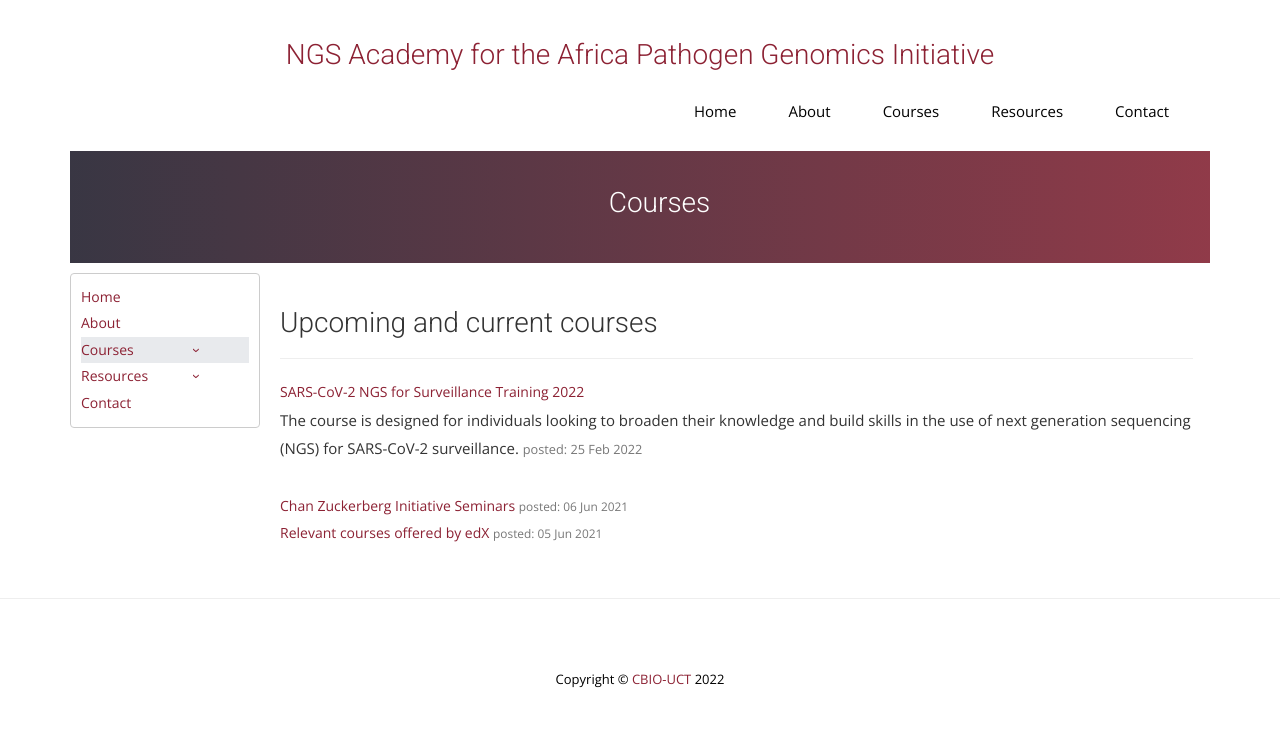
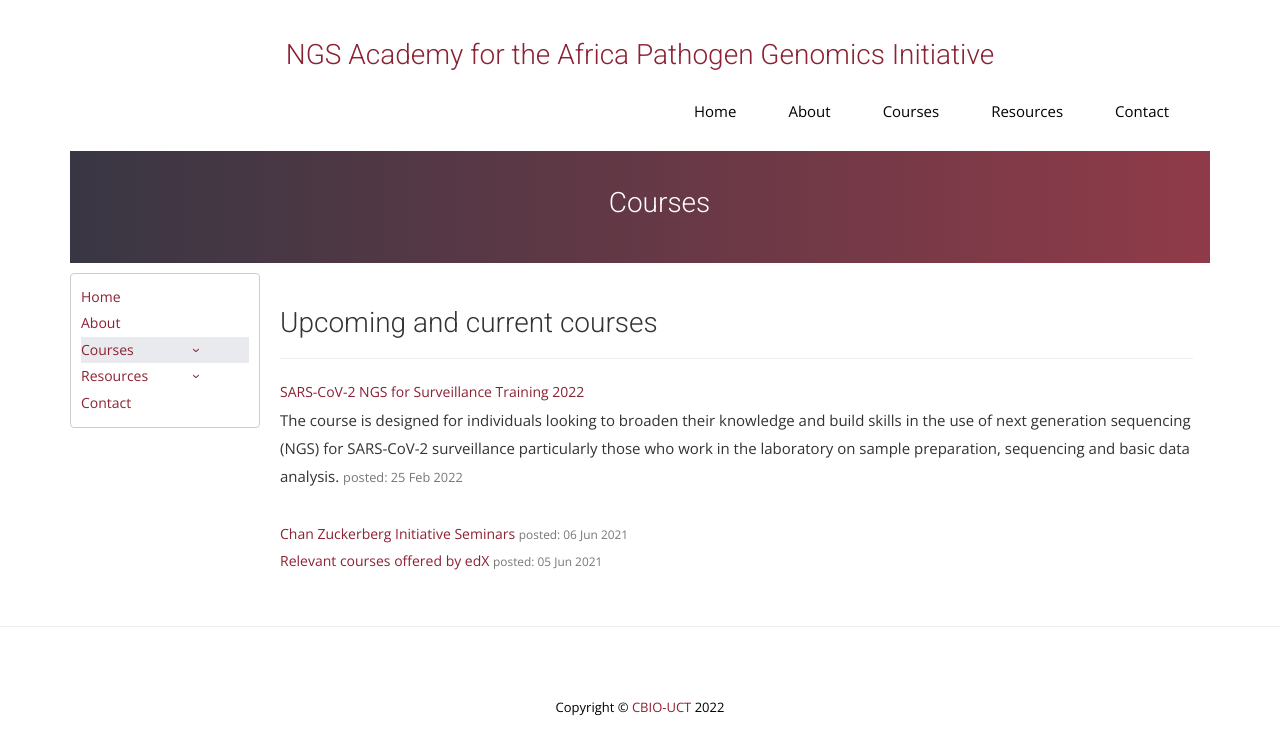
Before and after one commit to uct-cbio/ngs-academy, a Jekyll site: the page built from courses.html, in a window 1280 px wide. Shown: the top 755 px of the page. Built offline with Jekyll 4.4.1, drawn with Linux system fonts in a browser that asks for light colours; nearby versions of some CDN libraries; some web fonts are replaced; comment, search, counter and statistics services are not loaded.

Commit message:
updated missing pdfs and updated pgi text

```diff
--- a/_posts/2022-02-25-SARS-CoV-2 NGS for Surveillance Training 2022.md
+++ b/_posts/2022-02-25-SARS-CoV-2 NGS for Surveillance Training 2022.md
@@ -5,7 +5,7 @@ date: 2022-02-25
 main_menu: courses
 permalink: /:year/:title
 category: upcoming
-course_overview : The course is designed for individuals looking to broaden their knowledge and build skills in the use of next generation sequencing (NGS) for SARS-CoV-2 surveillance.
+course_overview : The course is designed for individuals looking to broaden their knowledge and build skills in the use of next generation sequencing (NGS) for SARS-CoV-2 surveillance particularly those who work in the laboratory on sample preparation, sequencing and basic data analysis.
 start_date: 2022-03-01
 end_date: 2022-11-30
 group: group1
```
